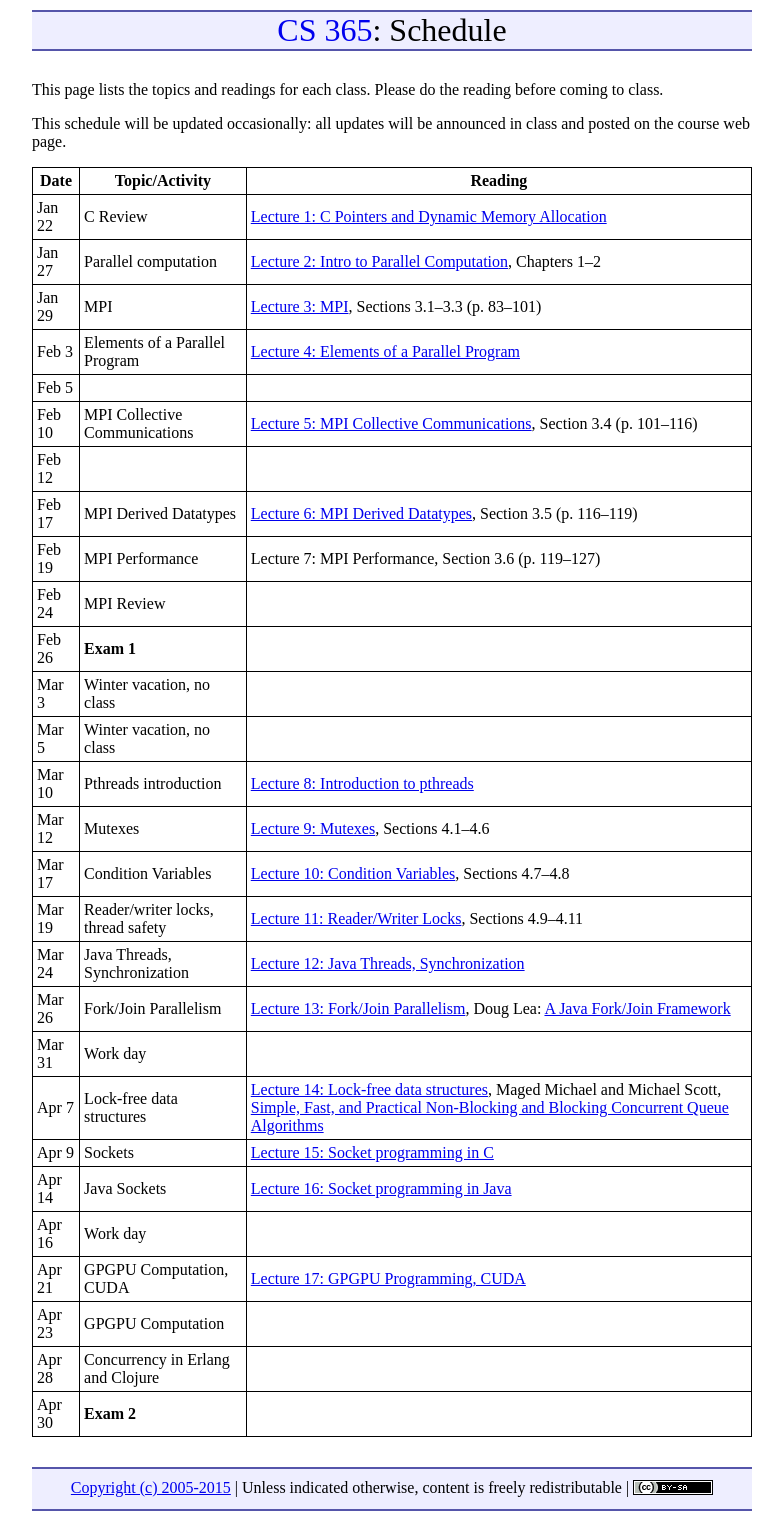
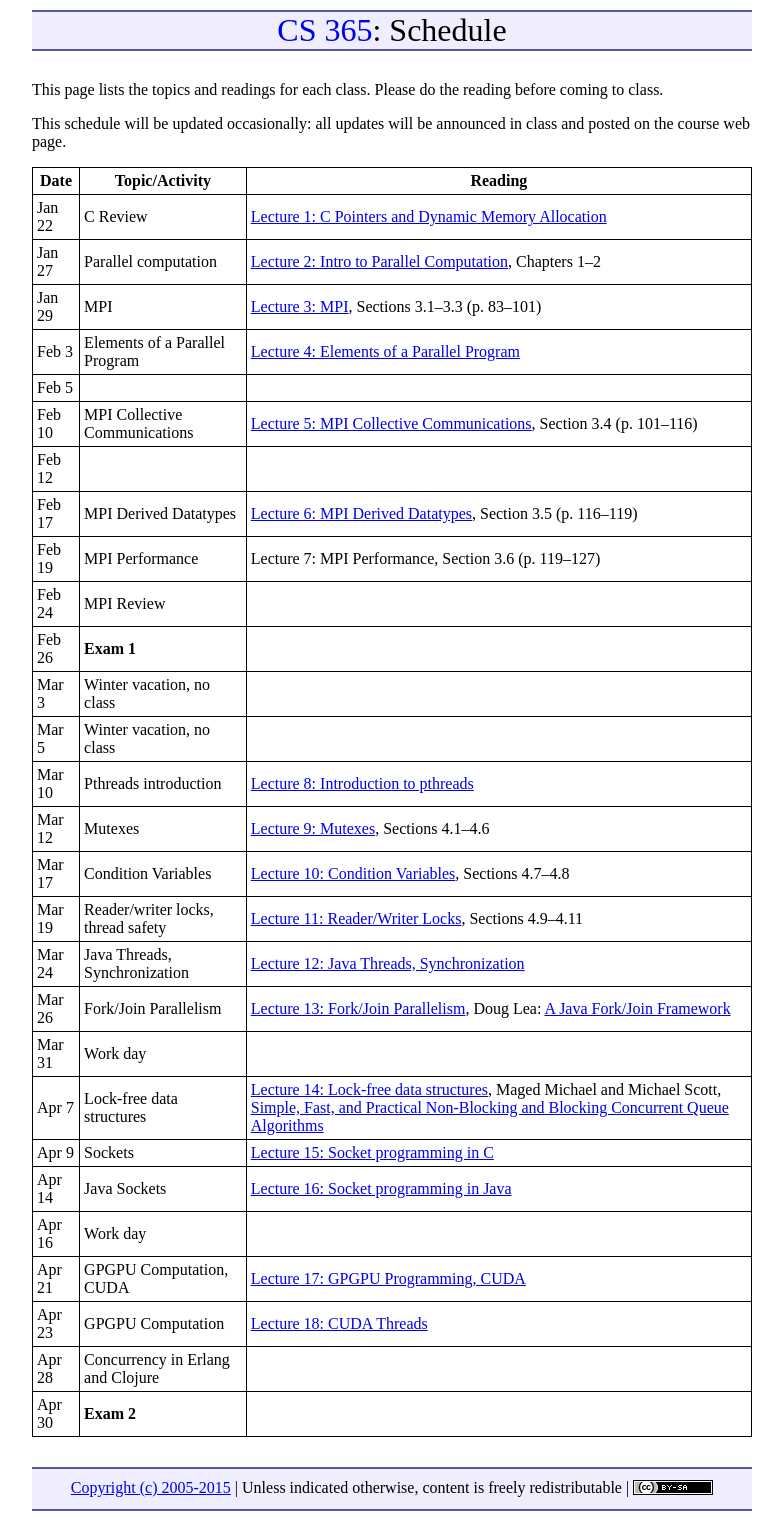
Before and after one commit to ycpcs/cs365-spring2015, a Jekyll site: the page built from schedule.md, in a window 1280 px wide. Shown: the whole page, without its empty margins (248-1031 px from the left). Built offline with Jekyll 4.4.1, drawn with Linux system fonts in a browser that asks for light colours; Markdown is read by kramdown in place of the engine named in the settings.

Commit message:
link to lecture 18

```diff
--- a/schedule.md
+++ b/schedule.md
@@ -34,6 +34,6 @@ Apr 9 | Sockets | [Lecture 15: Socket programming in C](lectures/lecture15.html)
 Apr 14 | Java Sockets | [Lecture 16: Socket programming in Java](lectures/lecture16.html)
 Apr 16 | Work day |
 Apr 21 | GPGPU Computation, CUDA | [Lecture 17: GPGPU Programming, CUDA](lectures/lecture17.html)
-Apr 23 | GPGPU Computation |
+Apr 23 | GPGPU Computation | [Lecture 18: CUDA Threads](lectures/lecture18.html)
 Apr 28 | Concurrency in Erlang and Clojure |
 Apr 30 | **Exam 2** |
```
